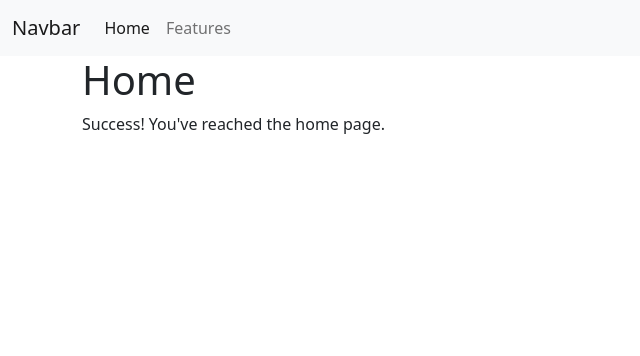
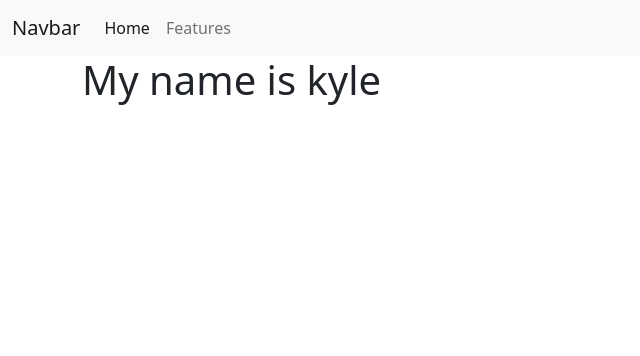
Before and after one commit to kylezparker/112.1, a Django app: page / in a window 1280 px wide. Shown: the top 356 px of the page, without its empty margins (0-640 px from the left). Run offline with Django 4.2, Linux system fonts and the light colour scheme.

Commit message:
submission

```diff
--- a/templates/index.html
+++ b/templates/index.html
@@ -1,8 +1,8 @@
 {% extends 'base.html' %}
 
-{% block title %} {% endblock title %}
+{% block title %}About {% endblock title %}
+
 
 {% block content %}
-<h1>Home</h1>
-<p>Success! You've reached the home page.</p>
+<h1> My name is kyle</h1>
 {% endblock content %}
```
Also changed, not shown: config/settings.py (line endings or trailing spaces).
